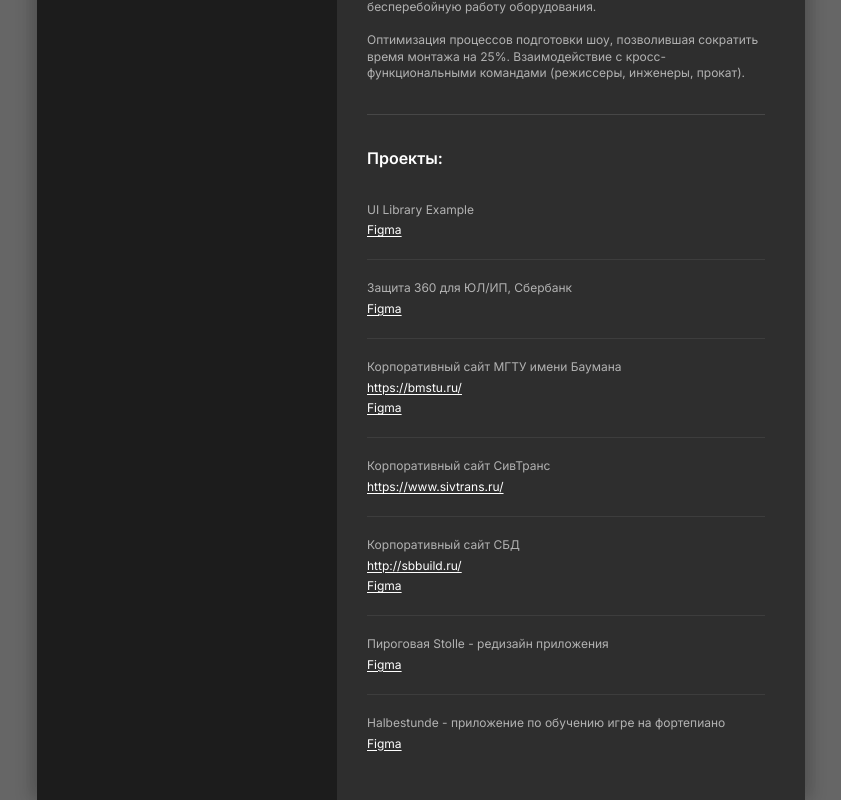
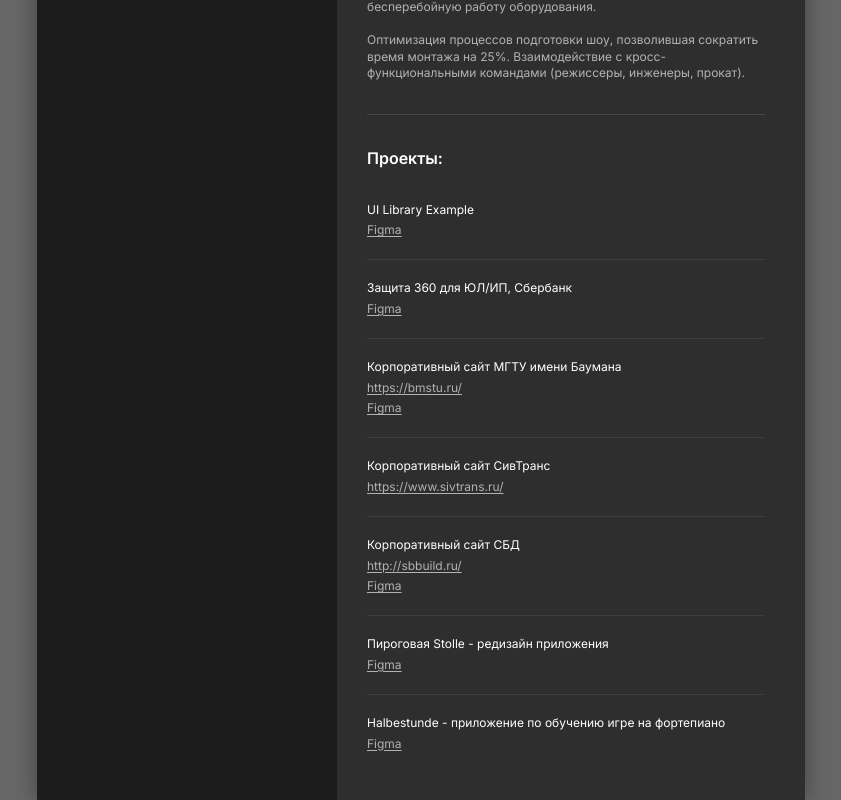
Before and after one commit to Ev-gen-ux/resume.site, a React (Vite) app: page / in a window 1280 px wide. Shown: the part 3588-4388 px from the top of the page, without its empty margins (219-1060 px from the left). Built offline with nearby package versions, Linux system fonts and the light colour scheme.

Commit message:
style: цвета заголовка и ссылок в блоке проектов по темам
- Тёмная: заголовок #FFF, ссылки #B2B2B2
- Светлая: заголовок #000, ссылки #656565

Made-with: Cursor

```diff
--- a/src/Portfolio.css
+++ b/src/Portfolio.css
@@ -15,6 +15,8 @@ html[data-theme='dark'] {
   --resume-toggle-on-accent: #fefefe;
   --resume-toggle-active-bg: #0b0b0b;
   --resume-toggle-inactive-bg: #2e2e2e;
+  --resume-project-title: #ffffff;
+  --resume-project-link: #b2b2b2;
 }
 
 html[data-theme='light'] {
@@ -33,6 +35,8 @@ html[data-theme='light'] {
   --resume-toggle-on-accent: #fefefe;
   --resume-toggle-active-bg: #656565;
   --resume-toggle-inactive-bg: transparent;
+  --resume-project-title: #000000;
+  --resume-project-link: #656565;
 }
 
 .resume {
@@ -559,7 +563,7 @@ html[data-theme='light'] .resume__tech-list .resume__skill-knob {
   font-size: 12px;
   font-weight: var(--fw-regular);
   line-height: var(--lh-tight);
-  color: var(--color-muted);
+  color: var(--resume-project-title);
 }
 
 .resume__project-links {
@@ -572,7 +576,7 @@ html[data-theme='light'] .resume__tech-list .resume__skill-knob {
   font-size: 12px;
   font-weight: var(--fw-regular);
   line-height: var(--lh-tight);
-  color: var(--color-text);
+  color: var(--resume-project-link);
   text-decoration: underline;
   text-underline-offset: 2px;
   width: fit-content;
```
